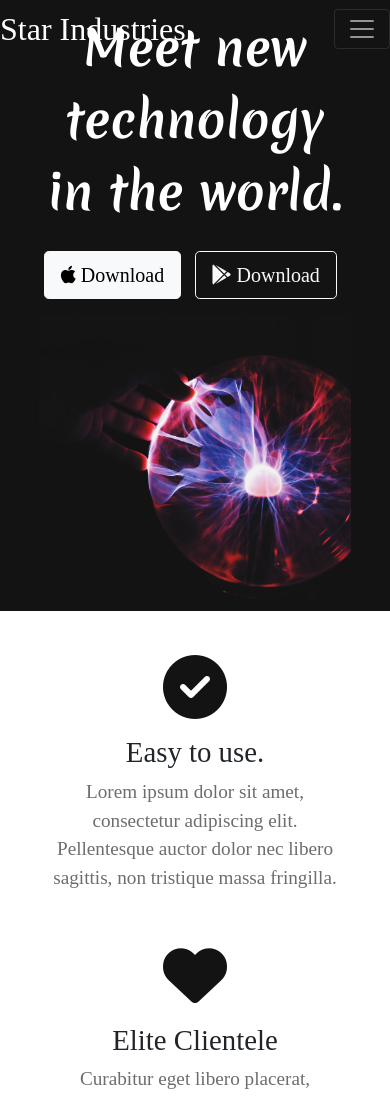
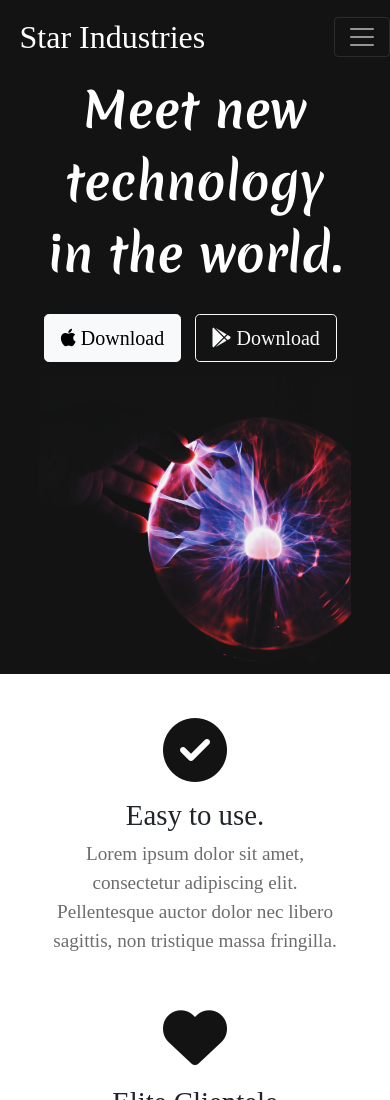
Before and after one commit to atultrp/Bootstrap-Website-Template, a plain HTML site: page index.html in a window 390 px wide. Shown: the top 1100 px of the page. Drawn offline with nearby package versions, Linux system fonts and the light colour scheme; a web font is replaced by a local one.

Commit message:
Update styles.css

```diff
--- a/css/styles.css
+++ b/css/styles.css
@@ -53,11 +53,12 @@ p {
 /* Navigation bar  */
 
 .navbar {
-    padding: 0 0 4.5rem;
+    background-color: rgb(19, 19, 19);
 }
 
 .navbar-brand {
     font-size: 2.5rem;
+    margin-left: 5%;
 }
 
 .nav-item {
@@ -77,6 +78,10 @@ p {
 
 
 /* Title Image  */
+
+.header-text {
+    padding-top: 10%;
+}
 
 .title-image {
     width: 100%;
@@ -207,6 +212,9 @@ p {
     #title {
         text-align: center;
     }
+    .header-text {
+        padding-top: 20%;
+    }
     .title-image {
         position: static;
     }
```
